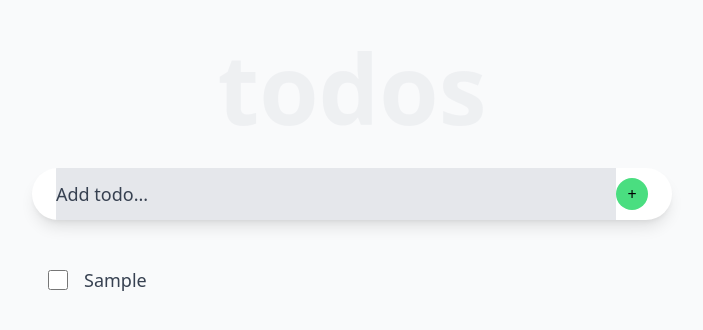
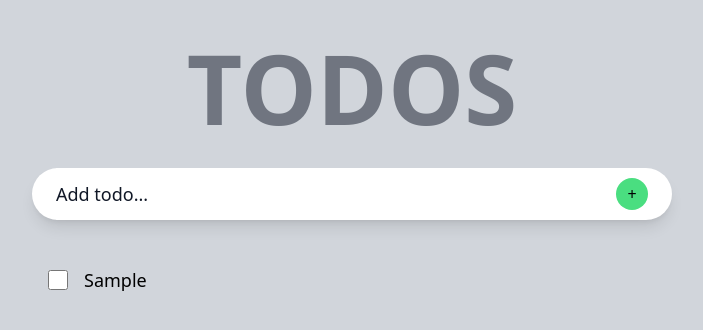
Before and after one commit to thicien/react-projects, a React (Vite) app: page / in a window 1280 px wide. Both pictures are taken after typing "Sample" into the empty fields and a click on the button "Add task". Shown: the top 330 px of the page, without its empty margins (288-991 px from the left). Built offline with nearby package versions, Linux system fonts and the light colour scheme.

Commit message:
Fix the issue with the icons

```diff
--- a/src/App.tsx
+++ b/src/App.tsx
@@ -21,8 +21,8 @@ function App() {
   }
 
   return (
-    <div className='min-h-screen bg-gray-50 flex flex-col items-center py-10'>
-      <h1 className='text-6xl sm: text-8xl font-black text-gray-200 opacity-50 mb-8 tracking-widset lowercase'> todos</h1>
+    <div className='min-h-screen bg-gray-300 flex flex-col items-center py-10'>
+      <h1 className='text-8xl font-black text-gray-900 opacity-50 mb-8 tracking-widset uppercase'> Todos</h1>
       <div className='w-full max-w-2xl px-4'>
         <div className='bg-white shadow-lg rounded-full overflow-hidden mb-6 flex items-center px-6'>
           <TaskForm onAdd={addTodo} />
--- a/src/components/TaskForm.tsx
+++ b/src/components/TaskForm.tsx
@@ -16,7 +16,7 @@ export default function TaskForm({ onAdd }: TaskFormProps) {
   return (
     <form className="w-full flex items-center" onSubmit={handleSubmit}>
       <input type="text" placeholder="Add todo..."
-        className="flex-grow py-3 text-lg focus:outline-none text-gray-500 placeholder-gray-700 bg-gray-200"
+        className="flex-grow py-3 text-lg focus:outline-none text-black placeholder-gray-900"
         value={text} onChange={(e) => setText(e.target.value)}
       />
       <button
--- a/src/components/TaskItem.tsx
+++ b/src/components/TaskItem.tsx
@@ -13,7 +13,7 @@ export default function TaskItem({ todo, onToggle, onDelete }: TaskItemProps) {
         <input type="checkbox" checked={todo.completed} onChange={() => onToggle(todo.id)}
           className="w-5 h-5 rounded border-gray-300 text-teal-600 focus:ring-teal-500 cursor-pointer"
         />
-        <span className={`text-lg text-gray-700 transition-all ${ todo.completed ? 'line-through text-gray-400' : ''}`}>
+        <span className={`text-lg text-black ${ todo.completed ? 'line-through text-gray-900' : ''}`}>
           {todo.text}
         </span>
       </div>
@@ -21,8 +21,7 @@ export default function TaskItem({ todo, onToggle, onDelete }: TaskItemProps) {
         className="w-10 h-10 rounded-full bg-gray-100 text-red-500 flex items-center justify-center hover:bg-gray-200 transition-colors opacity-0 group-hover:opacity-100 focus:opacity-100"
         title="Delete task"
       >
-        <i className="fa-solid fa-trash-can"></i>
-      </button>
+        {/* <i className="fa-solid fa-trash-can"></i> */} Delete</button>
     </li>
   );
 
```
